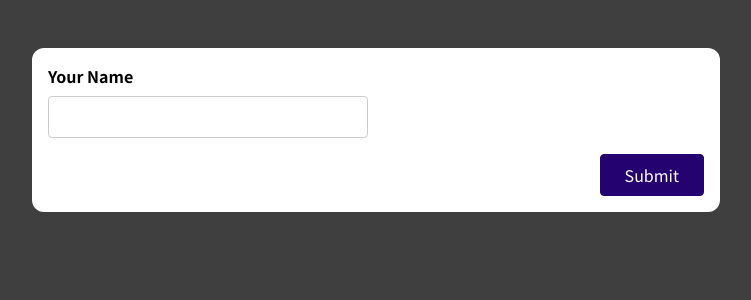
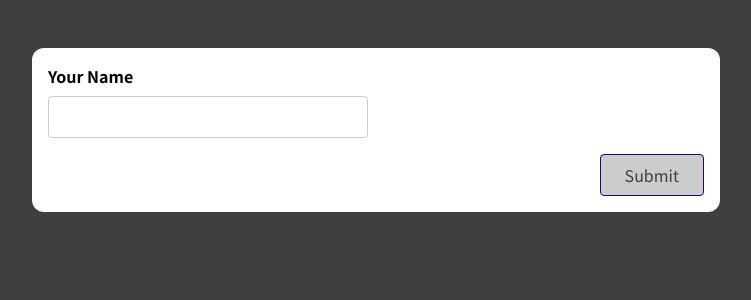
Before and after one commit to Laeti-dev/React_FormPractice, a React (Create React App) app: page / in a window 1280 px wide. Shown: the top 300 px of the page, without its empty margins (264-1015 px from the left). Built offline with nearby package versions, Linux system fonts and the light colour scheme.

Commit message:
364 managing overall form validity

```diff
--- a/src/components/SimpleInput.js
+++ b/src/components/SimpleInput.js
@@ -4,10 +4,24 @@
   // Create a state to check keystroke to use on the input
   const [enteredName, setEnteredName] = useState('');
   const [enteredNameTouched, setEnteredNameTouched] = useState(false);
+  // const [formIsValid, setFormIsValid] = useState(false);
 
   const nameIsValid = enteredName.trim() !== '';
   const nameInputIsInvalid = !nameIsValid && enteredNameTouched;
+  let formIsValid = false;
 
+  // // to check if all the form is valid, rerender everytime an input is changed (dependencies)
+  // useEffect(() => {
+  //   if (nameIsValid) {
+  //     setFormIsValid(true);
+  //   } else {
+  //     setFormIsValid(false);
+  //   }
+  // }, [nameIsValid]);
+
+  if (nameIsValid) {
+    formIsValid = true;
+  };
 
   const nameInputChangeHandler = (event) => {
     setEnteredName(event.target.value);
@@ -50,7 +64,7 @@
         {nameInputIsInvalid && <p className="error-text">You should enter a Name</p>}
       </div>
       <div className="form-actions">
-        <button>Submit</button>
+        <button disabled={!formIsValid}>Submit</button>
       </div>
     </form>
   );
--- a/src/index.css
+++ b/src/index.css
@@ -79,6 +79,14 @@
   border-color: #33059e;
 }
 
+button:disabled ,
+button:disabled:hover,
+button:disabled:active{
+  background-color: #ccc;
+  color: #3f3f3f;
+  cursor: not-allowed;
+}
+
 .form-actions {
   text-align: right;
 }
```
